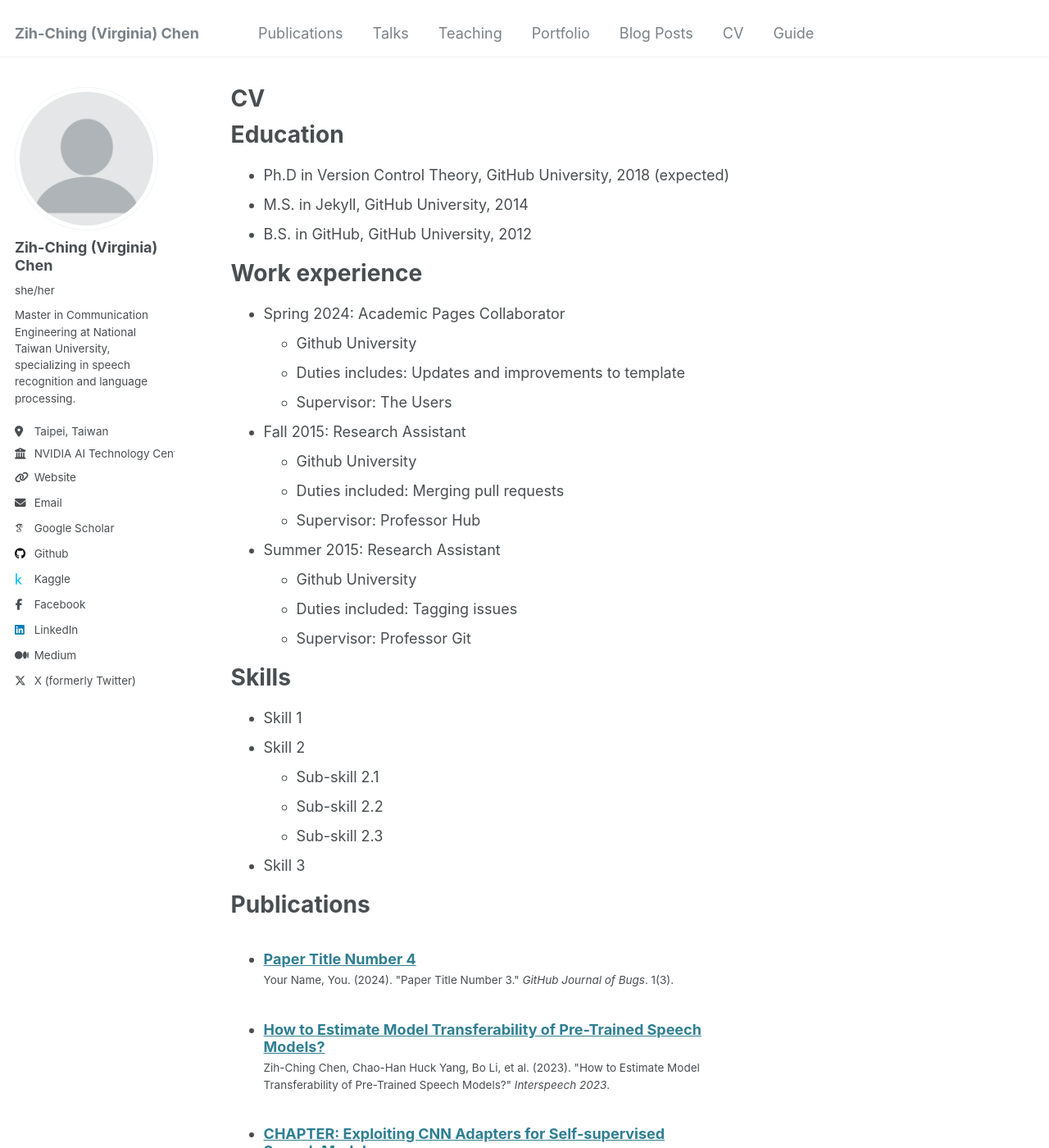
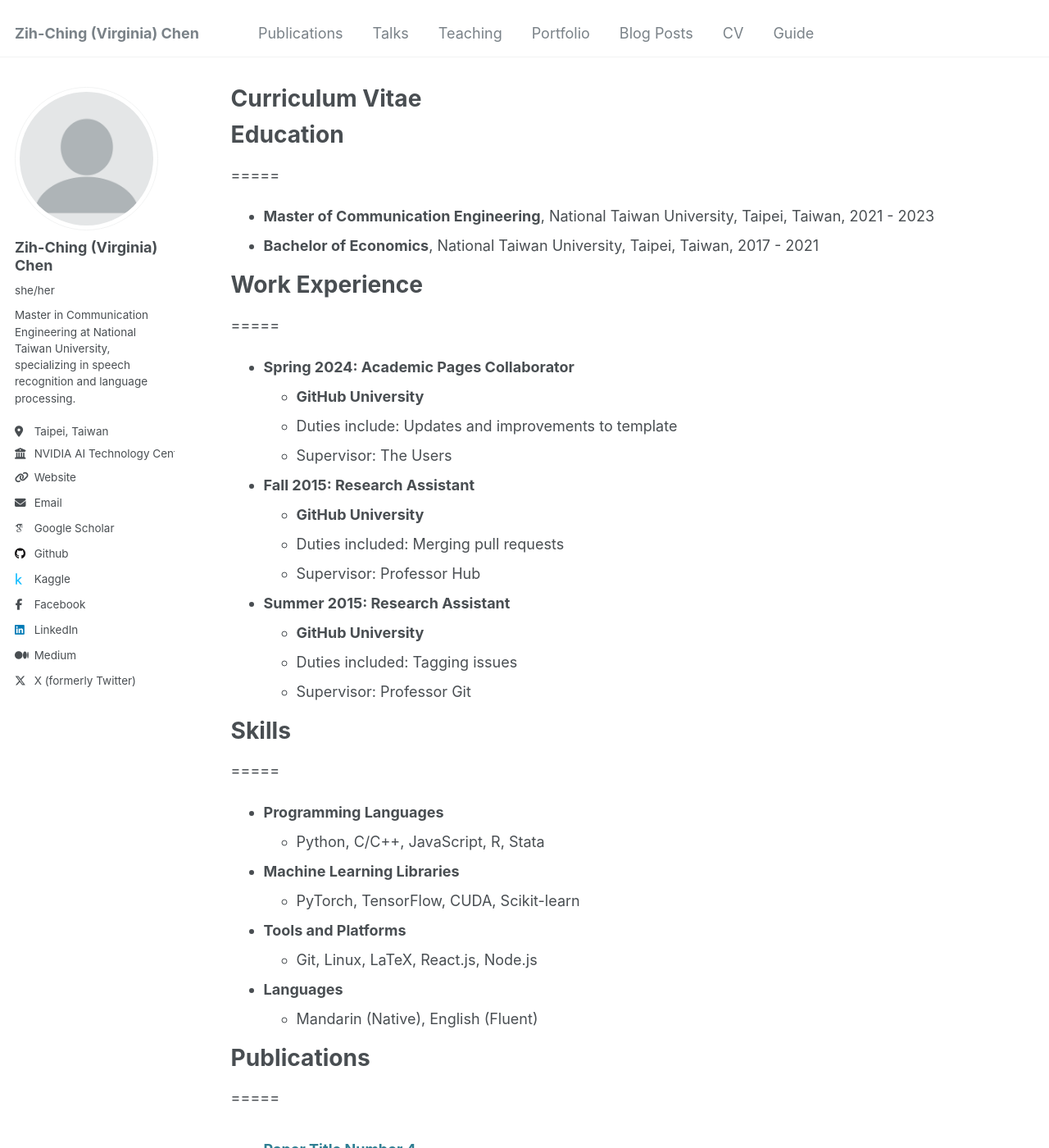
Before and after one commit to virginiakm1988/virginiakm1988.github.io, a Jekyll site: the page built from _pages/cv.md, in a window 1280 px wide and 1400 px high. Shown: the whole window at 82% size. Built offline with Jekyll 4.4.1, drawn with Linux system fonts in a browser that asks for light colours; some web fonts are replaced; some of the changed text lies outside the part shown.

Commit message:
Update cv.md

```diff
--- a/_pages/cv.md
+++ b/_pages/cv.md
@@ -1,64 +1,60 @@
 ---
 layout: archive
-title: "CV"
+title: "Curriculum Vitae"
 permalink: /cv/
 author_profile: true
 redirect_from:
   - /resume
+description: "Curriculum Vitae of Zih-Ching (Virginia) Chen, detailing education, work experience, skills, publications, talks, teaching, and service."
 ---
 
 {% include base_path %}
 
-Education
-======
-* Ph.D in Version Control Theory, GitHub University, 2018 (expected)
-* M.S. in Jekyll, GitHub University, 2014
-* B.S. in GitHub, GitHub University, 2012
+# Education
+=====
+* **Master of Communication Engineering**, National Taiwan University, Taipei, Taiwan, 2021 - 2023
+* **Bachelor of Economics**, National Taiwan University, Taipei, Taiwan, 2017 - 2021
 
-Work experience
-======
-* Spring 2024: Academic Pages Collaborator
-  * Github University
-  * Duties includes: Updates and improvements to template
+# Work Experience
+=====
+* **Spring 2024: Academic Pages Collaborator**
+  * **GitHub University**
+  * Duties include: Updates and improvements to template
   * Supervisor: The Users
 
-* Fall 2015: Research Assistant
-  * Github University
+* **Fall 2015: Research Assistant**
+  * **GitHub University**
   * Duties included: Merging pull requests
   * Supervisor: Professor Hub
 
-* Summer 2015: Research Assistant
-  * Github University
+* **Summer 2015: Research Assistant**
+  * **GitHub University**
   * Duties included: Tagging issues
   * Supervisor: Professor Git
 
-Skills
-======
-* Skill 1
-* Skill 2
-  * Sub-skill 2.1
-  * Sub-skill 2.2
-  * Sub-skill 2.3
-* Skill 3
+# Skills
+=====
+* **Programming Languages**
+  * Python, C/C++, JavaScript, R, Stata
+* **Machine Learning Libraries**
+  * PyTorch, TensorFlow, CUDA, Scikit-learn
+* **Tools and Platforms**
+  * Git, Linux, LaTeX, React.js, Node.js
+* **Languages**
+  * Mandarin (Native), English (Fluent)
 
-Publications
-======
-  <ul>{% for post in site.publications reversed %}
-    {% include archive-single-cv.html %}
-  {% endfor %}</ul>
+# Publications
+=====
+<ul>
+{% for post in site.publications reversed %}
+  {% include archive-single-cv.html %}
+{% endfor %}
+</ul>
 
-Talks
-======
-  <ul>{% for post in site.talks reversed %}
-    {% include archive-single-talk-cv.html  %}
-  {% endfor %}</ul>
-
-Teaching
-======
-  <ul>{% for post in site.teaching reversed %}
-    {% include archive-single-cv.html %}
-  {% endfor %}</ul>
-
-Service and leadership
-======
-* Currently signed in to 43 different slack teams
+# Teaching
+=====
+<ul>
+{% for post in site.teaching reversed %}
+  {% include archive-single-cv.html %}
+{% endfor %}
+</ul>
```
